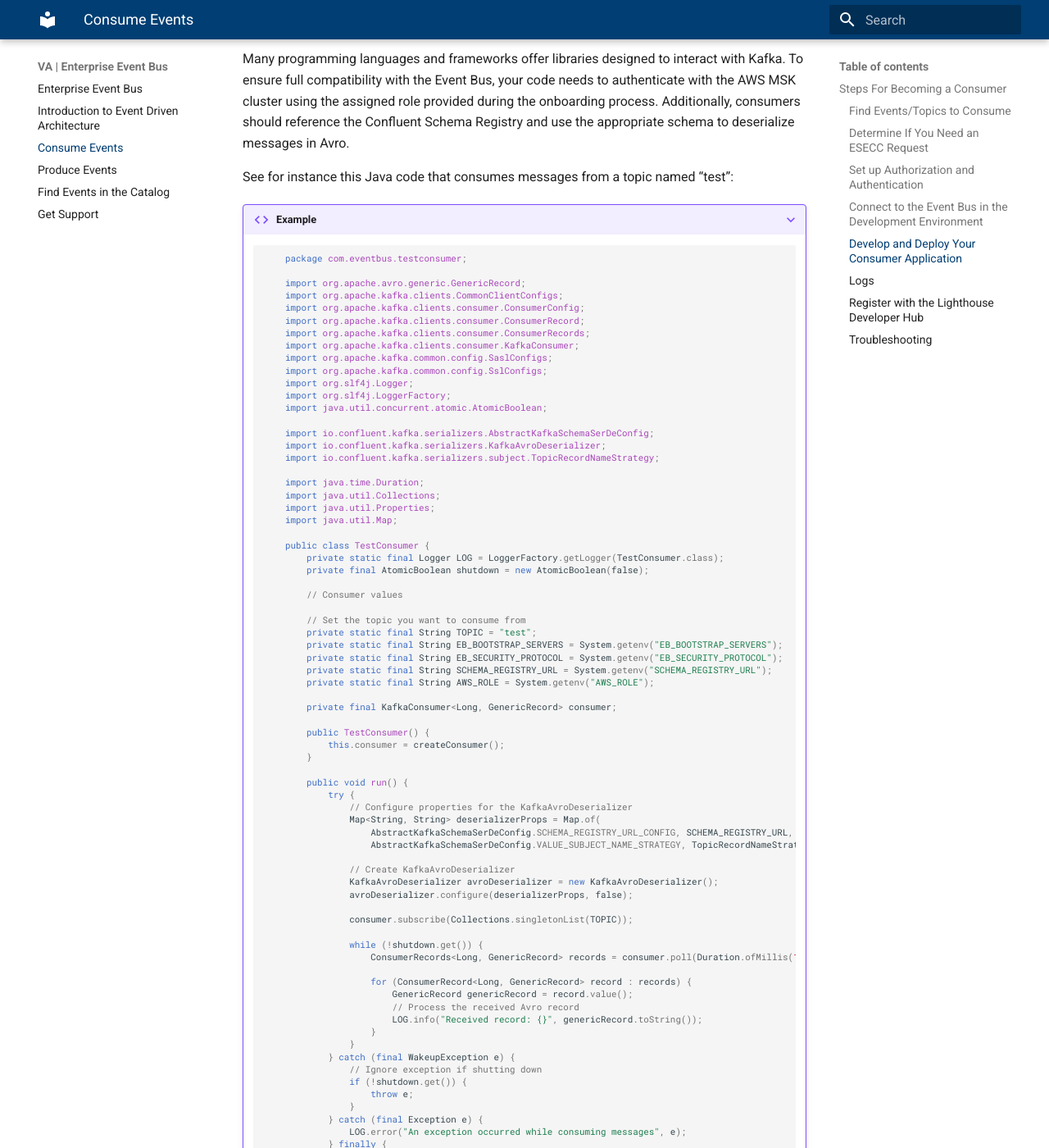
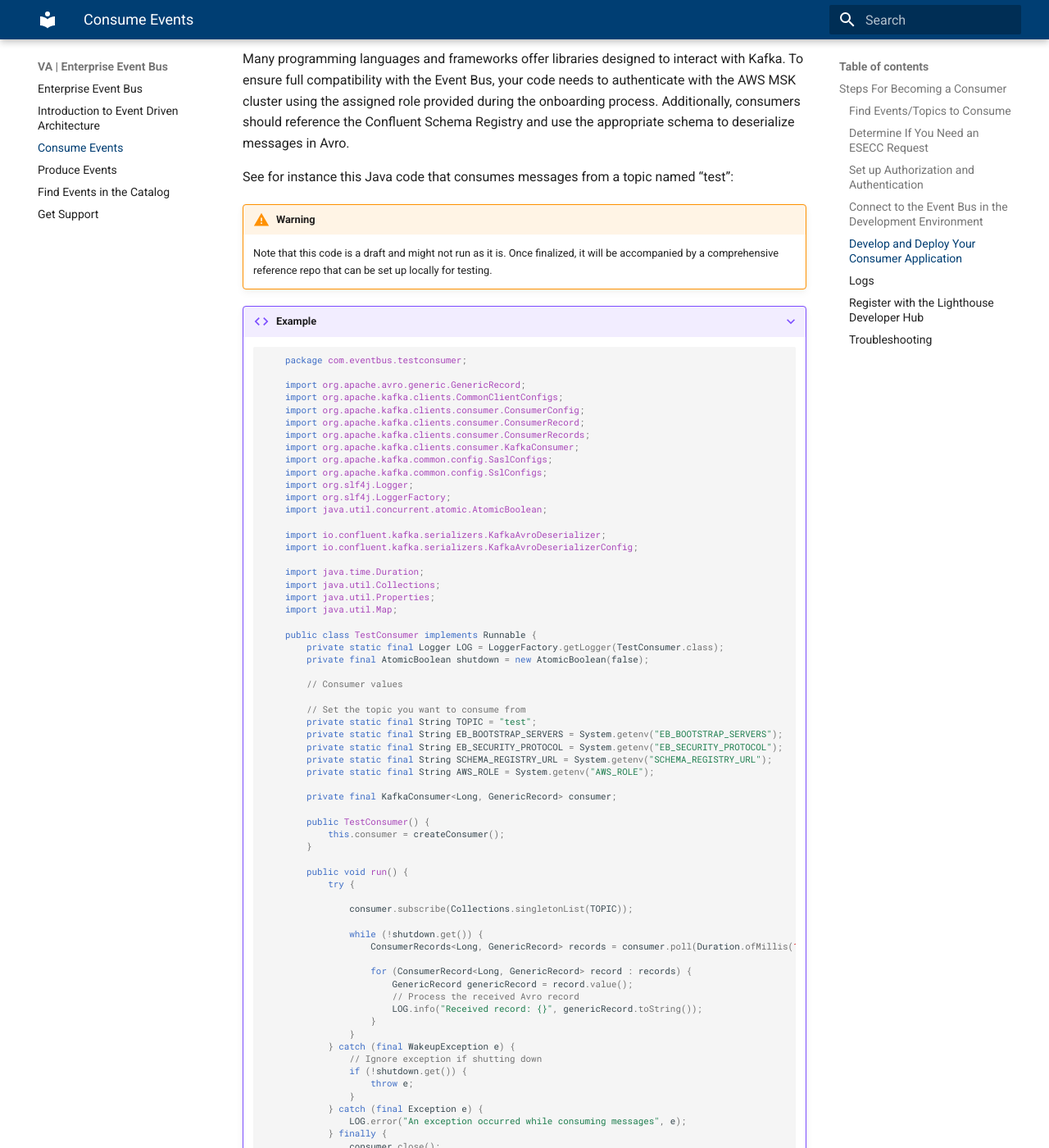
Before and after one commit to department-of-veterans-affairs/ves-event-bus-developer-portal, an MkDocs documentation site: the page built from docs/consume-events.md, in a window 1280 px wide and 1400 px high, scrolled down 2299 px. Shown: the whole window at 82% size. Built offline with MkDocs 1.6.1 and Material for MkDocs 9.7.7, drawn with Linux system fonts in a browser that asks for light colours; some of the changed text lies outside the part shown.

Commit message:
More fixes to code samples and added warning

````diff
--- a/docs/consume-events.md
+++ b/docs/consume-events.md
@@ -34,6 +34,9 @@ Many programming languages and frameworks offer libraries designed to interact w
 
 See for instance this Java code that consumes messages from a topic named “test”:
 
+!!! warning
+    Note that this code is a draft and might not run as it is. Once finalized, it will be accompanied by a comprehensive reference repo that can be set up locally for testing.
+
 ???+ example
     ```java
         package com.eventbus.testconsumer;
@@ -50,16 +53,15 @@ See for instance this Java code that consumes messages from a topic named “tes
         import org.slf4j.LoggerFactory;
         import java.util.concurrent.atomic.AtomicBoolean;
 
-        import io.confluent.kafka.serializers.AbstractKafkaSchemaSerDeConfig;
         import io.confluent.kafka.serializers.KafkaAvroDeserializer;
-        import io.confluent.kafka.serializers.subject.TopicRecordNameStrategy;
+        import io.confluent.kafka.serializers.KafkaAvroDeserializerConfig;
 
         import java.time.Duration;
         import java.util.Collections;
         import java.util.Properties;
         import java.util.Map;
 
-        public class TestConsumer {
+        public class TestConsumer implements Runnable {
             private static final Logger LOG = LoggerFactory.getLogger(TestConsumer.class);
             private final AtomicBoolean shutdown = new AtomicBoolean(false);
 
@@ -80,14 +82,6 @@ See for instance this Java code that consumes messages from a topic named “tes
 
             public void run() {
                 try {
-                    // Configure properties for the KafkaAvroDeserializer
-                    Map<String, String> deserializerProps = Map.of(
-                        AbstractKafkaSchemaSerDeConfig.SCHEMA_REGISTRY_URL_CONFIG, SCHEMA_REGISTRY_URL,
-                        AbstractKafkaSchemaSerDeConfig.VALUE_SUBJECT_NAME_STRATEGY, TopicRecordNameStrategy.class.getName());
-
-                    // Create KafkaAvroDeserializer
-                    KafkaAvroDeserializer avroDeserializer = new KafkaAvroDeserializer();
-                    avroDeserializer.configure(deserializerProps, false);
 
                     consumer.subscribe(Collections.singletonList(TOPIC));
 
@@ -126,6 +120,7 @@ See for instance this Java code that consumes messages from a topic named “tes
                 props.put(ConsumerConfig.BOOTSTRAP_SERVERS_CONFIG, EB_BOOTSTRAP_SERVERS);
                 props.put(ConsumerConfig.KEY_DESERIALIZER_CLASS_CONFIG, KafkaAvroDeserializer.class.getName());
                 props.put(ConsumerConfig.VALUE_DESERIALIZER_CLASS_CONFIG, KafkaAvroDeserializer.class.getName());
+                props.put(KafkaAvroDeserializerConfig.SCHEMA_REGISTRY_URL_CONFIG, SCHEMA_REGISTRY_URL);
                 props.put(ConsumerConfig.GROUP_ID_CONFIG, "test-consumer-group"); // Set your consumer group ID
 
                 // Use SASL_SSL in production but PLAINTEXT in local environment
````
Also changed, not shown: other parts of docs/consume-events.md (+1 -1 lines), docs/produce-events.md (+4 -2 lines).
